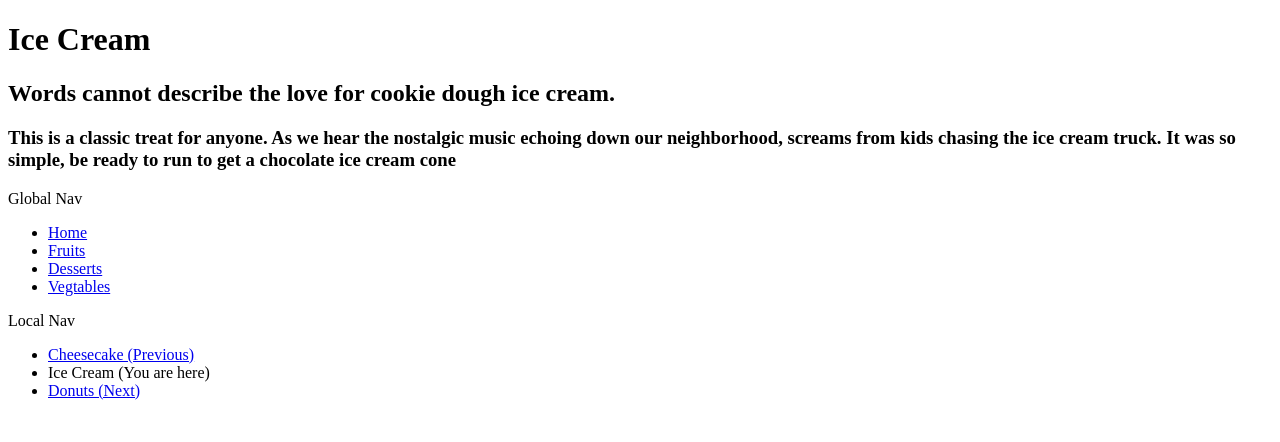
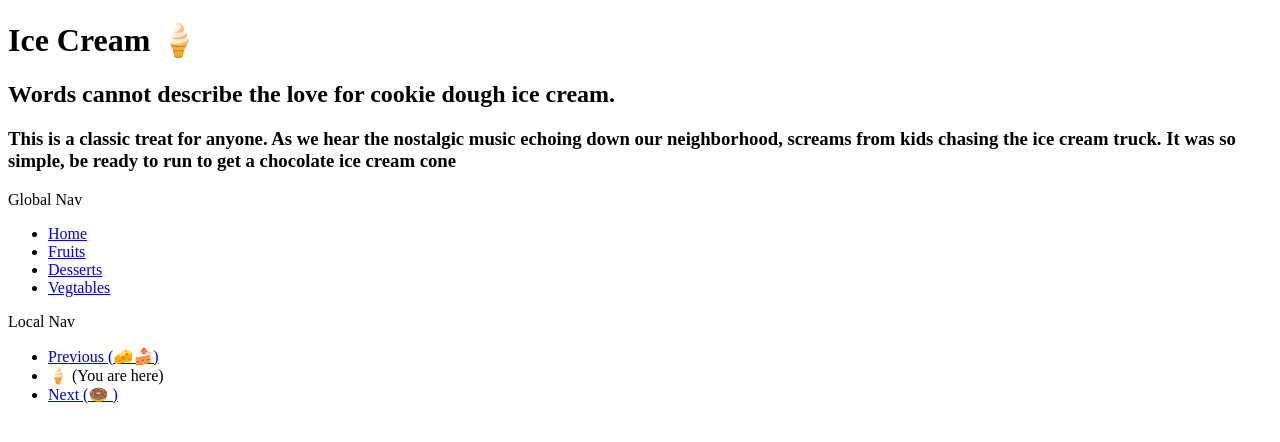
Before and after one commit to lailamonroe/exercise-2, a plain HTML site: page desserts/icecream.html in a window 1280 px wide. Drawn offline with Linux system fonts and the light colour scheme.

Commit message:
Update icecream.html

```diff
--- a/desserts/icecream.html
+++ b/desserts/icecream.html
@@ -3,10 +3,10 @@
     <head>
         <meta charset="UTF-8">
         <meta name="viewport" content="width=device-width, initial-scale=1.0">
-        <title>Ice Cream</title>
+        <title>&#127846;</title>
     </head>
     <body>
-        <h1>Ice Cream</h1>
+        <h1>Ice Cream &#127846;</h1>
         <h2>Words cannot describe the love for cookie dough ice cream.</h2>
         <h3>This is a classic treat for anyone. As we hear the nostalgic music echoing down our neighborhood, screams from kids chasing the ice cream truck. It was so simple, be ready to run to get a chocolate ice cream cone</h3>
 
@@ -20,9 +20,9 @@
 
          <p>Local Nav</p>
             <ul>
-                <li><a href="cheesecake.html">Cheesecake (Previous)</a></li>
-                <li>Ice Cream (You are here)</li>
-                <li><a href="donuts.html">Donuts (Next)</a></li>
+                <li><a href="cheesecake.html">Previous (&#129472;&#127856;)</a></li>
+                <li>&#127846; (You are here)</li>
+                <li><a href="donuts.html">Next (&#127849; )</a></li>
             </ul>
 
     </body>
```
